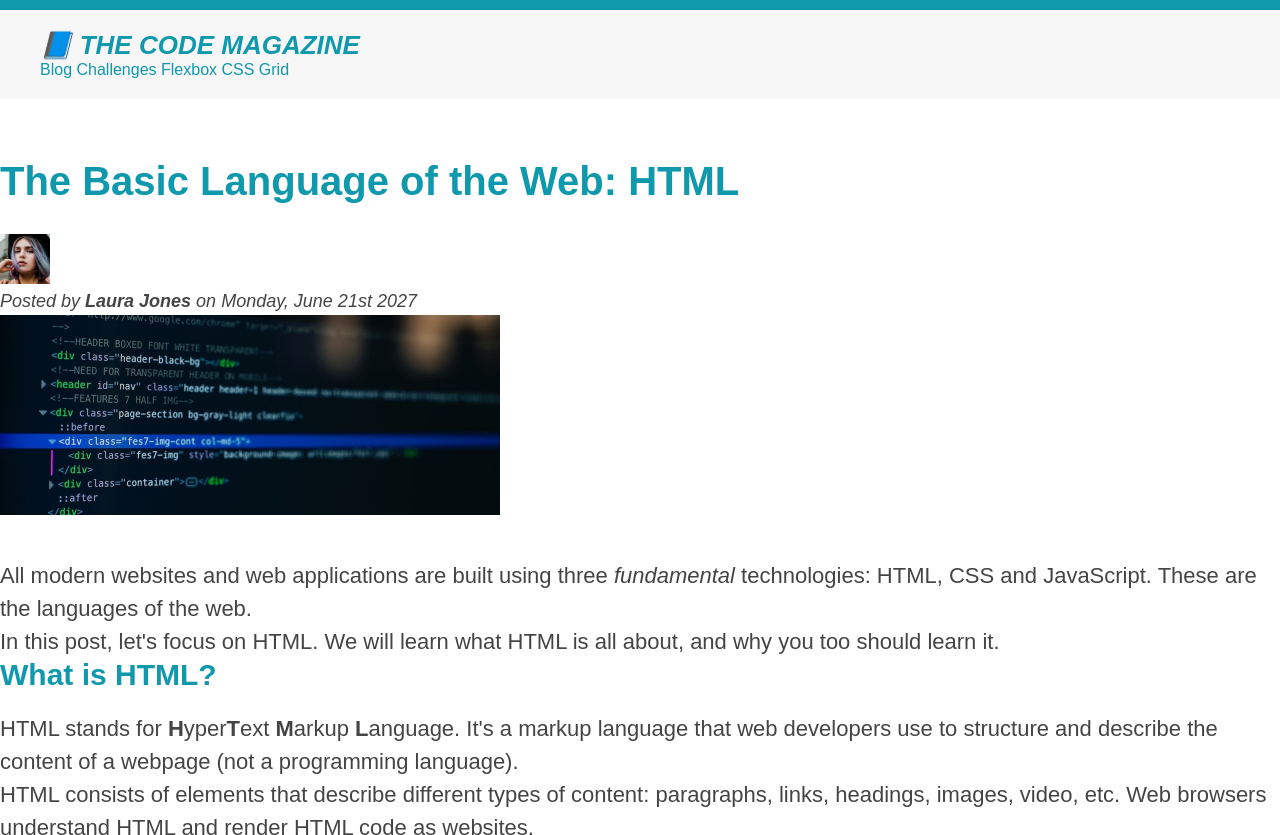
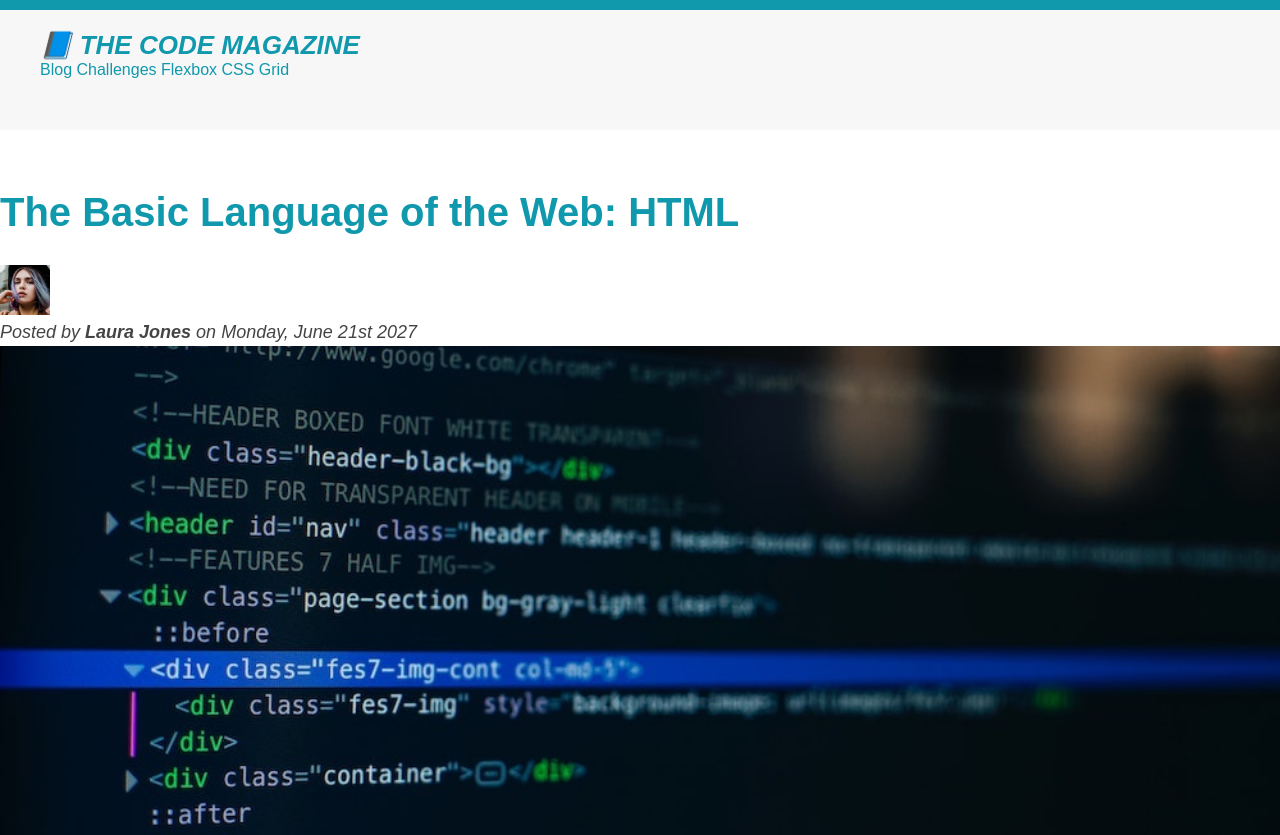
Before and after one commit to Piazzolla/html-css-01, a plain HTML site: page index.html in a window 1280 px wide. Shown: the top 835 px of the page. Drawn offline with Linux system fonts and the light colour scheme.

Commit message:
height y width:

```diff
--- a/index.html
+++ b/index.html
@@ -41,6 +41,7 @@
         <p id="author">Posted by <strong>Laura Jones</strong> on Monday, June 21st 2027</p>
 
         <img
+          class="post-img"
           src="img/post-img.jpg"
           alt="HTML code on a screen"
           width="500"
--- a/style.css
+++ b/style.css
@@ -34,6 +34,7 @@ article {
     padding: 20px 40px;
     margin-bottom: 60px; /* para espaciar elementos es mejor usar siempre el mismo en cada elemento
     sea margin-bottom o margin-top, y no ponerle margin bottom y top a uno solo */
+    height: 80px;
 }
 
 .post-header {
@@ -45,6 +46,7 @@ aside {
     border-top: 5px solid #1098ad;
     border-bottom: 5px solid #1098ad;
     padding: 50px 0;
+    width: 500px;
 }
 
 h1, h2, h3, h4, p, li {
@@ -167,6 +169,18 @@ despu[es la clase .clase despues el element selector div, li, etc, finalmente el
 
 /* Resoling conflicts */
 
+.post-img {
+   /* width: 800px;
+    height: auto;
+    este height auto lo necesito si seteo asi el width porque en el html tengo seteado height y width
+    el width lo sobreescribo aca con css, pero me queda el height que defini en el html
+    entonces este height auto hace que la imagen acomode la altura y quede con las proporciones originales
+    */
+
+    width: 100%;
+    height: auto;
+}
+
 #copyright {
     color: red;
 }
```
